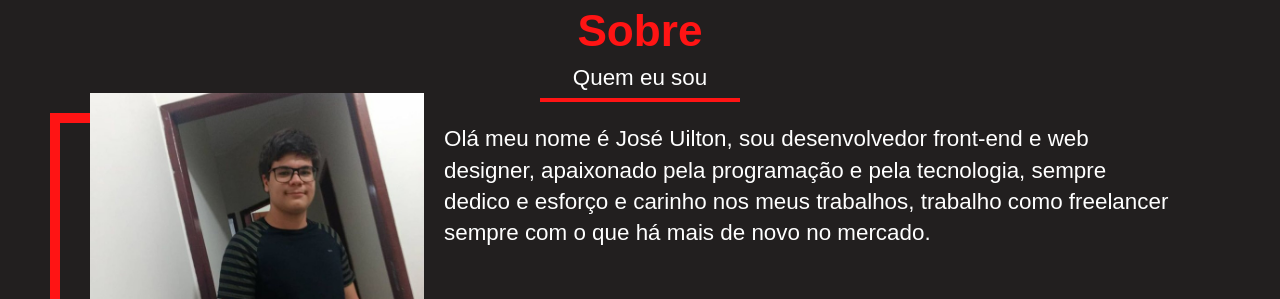
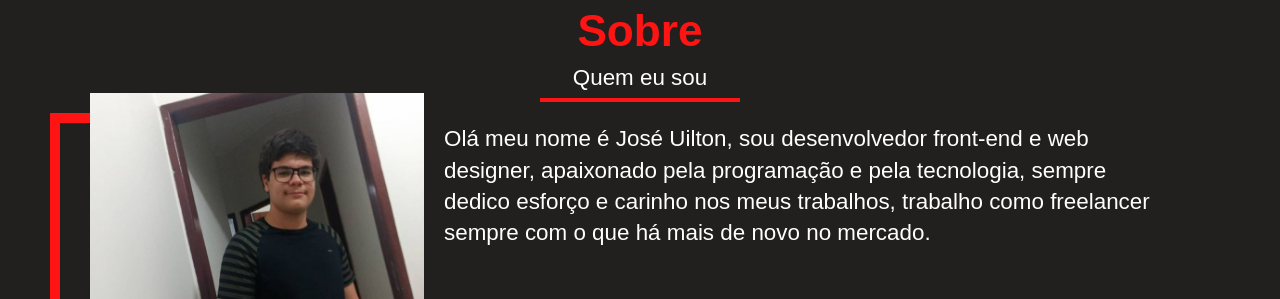
Before and after one commit to jose-uilton/jose-uilton.github.io, a website: page index.html in a window 1280 px wide. Shown: the part 820-1119 px from the top of the page. Drawn offline with Linux system fonts and the light colour scheme.

Commit message:
corrigindo um errinho de português

```diff
--- a/index.html
+++ b/index.html
@@ -51,7 +51,7 @@
                 <img src="images/eu.jpg" alt="José Uilton">
             </div>
             <div class="info__text" data-anime-scroll="right">
-                <p>Olá meu nome é José Uilton, sou desenvolvedor front-end e web designer, apaixonado pela programação e pela tecnologia, sempre dedico e esforço e carinho nos meus trabalhos, trabalho como freelancer sempre com o que há mais de novo no mercado.</p>
+                <p>Olá meu nome é José Uilton, sou desenvolvedor front-end e web designer, apaixonado pela programação e pela tecnologia, sempre dedico esforço e carinho nos meus trabalhos, trabalho como freelancer sempre com o que há mais de novo no mercado.</p>
             </div>
         </div>
     </section>
```
